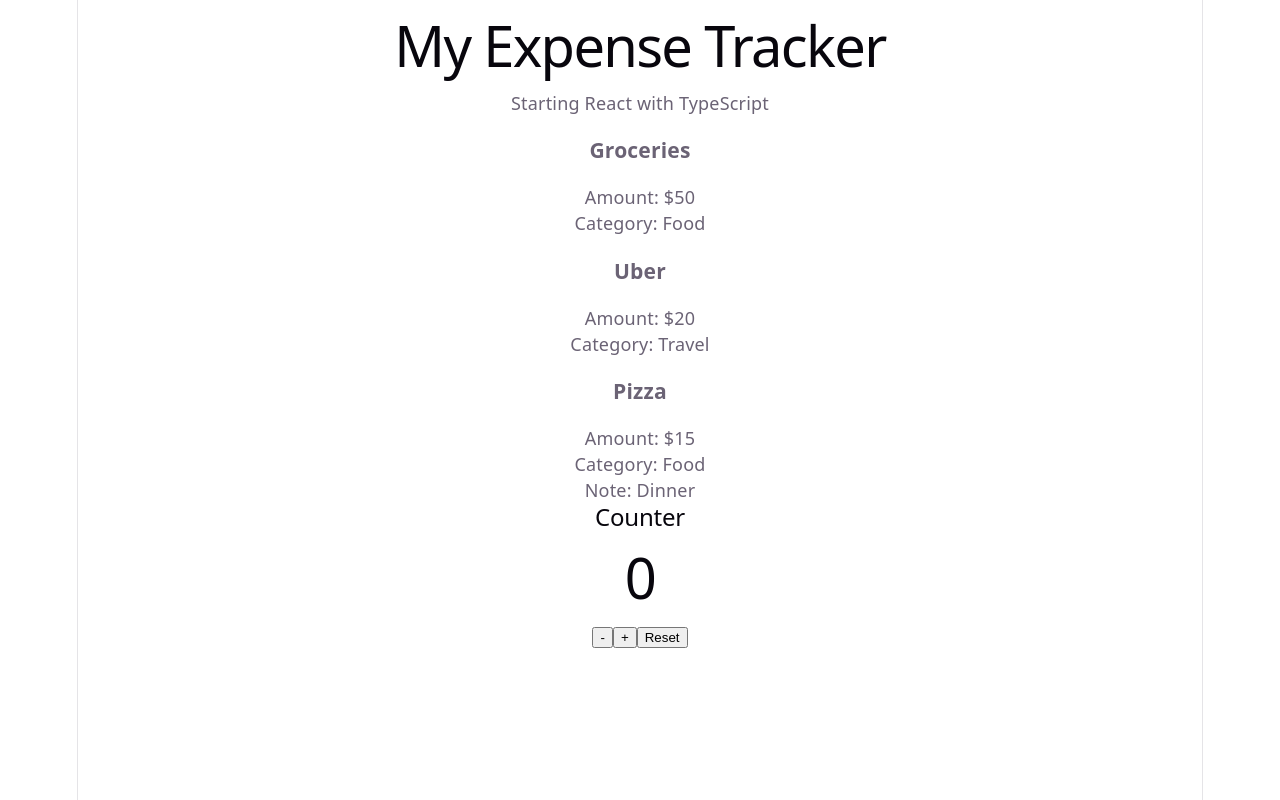
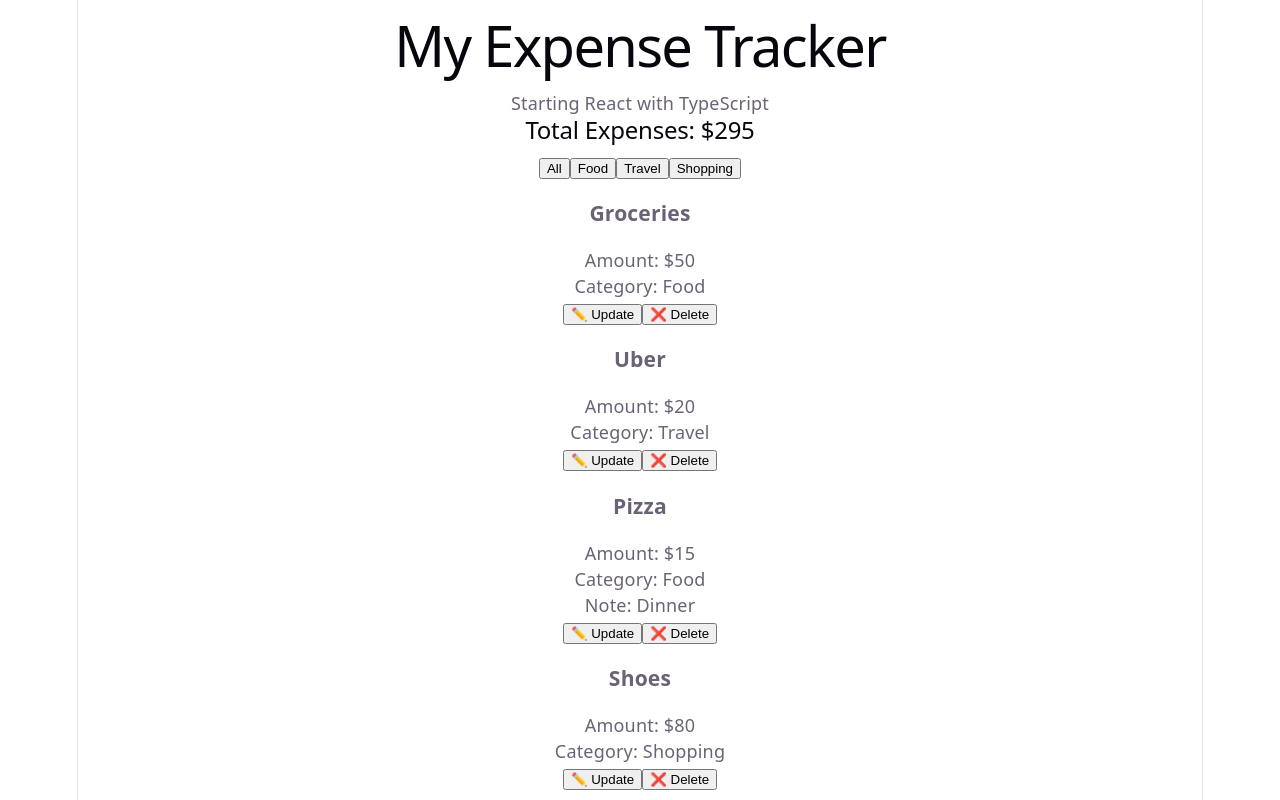
Before and after one commit to SohanKotha/learning-journey, a React (Vite) app in the folder react-basics/: page / in a window 1280 px wide. Shown: the top 800 px of the page. Built offline with nearby package versions, Linux system fonts and the light colour scheme.

Commit message:
lesson 10 lists filters and expense updates

```diff
--- a/react-basics/src/App.tsx
+++ b/react-basics/src/App.tsx
@@ -1,20 +1,118 @@
+
+import { useState } from "react";
+import type { Expense } from "./type";
 
 import Header from "./components/Header";
 import ExpenseCard from "./components/ExpenseCard";
 import Counter from "./components/Counter";
 
 function App() {
+
+    // keeping expenses in state
+    const [expenses, setExpenses] = useState<Expense[]>([
+        { id: 1, title: "Groceries", amount: 50, category: "Food" },
+        { id: 2, title: "Uber", amount: 20, category: "Travel" },
+        { id: 3, title: "Pizza", amount: 15, category: "Food", note: "Dinner" },
+        { id: 4, title: "Shoes", amount: 80, category: "Shopping" },
+        { id: 5, title: "Bus Ticket", amount: 10, category: "Travel" },
+        { id: 6, title: "Jacket", amount: 120, category: "Shopping" }
+    ]);
+
+    // selected category
+    const [selectedCategory, setSelectedCategory] = useState("All");
+
+    // deleting an expense
+    const deleteExpense = (id: number) => {
+        setExpenses((current) =>
+            current.filter((e) => e.id !== id)
+        );
+    };
+
+    // updating an expense
+    const updateExpense = (id: number) => {
+
+        const expense = expenses.find((e) => e.id === id);
+
+        if (!expense) return;
+
+        const newTitle = prompt("Enter expense name:", expense.title);
+
+        if (newTitle === null || newTitle.trim() === "") return;
+
+        const amountInput = prompt("Enter amount:", String(expense.amount));
+
+        if (amountInput === null) return;
+
+        const newAmount = Number(amountInput);
+
+        if (amountInput.trim() === "" || !Number.isFinite(newAmount) || newAmount < 0) {
+            alert("Please enter a valid amount");
+            return;
+        }
+
+        setExpenses((current) =>
+            current.map((e) =>
+                e.id === id
+                    ? { ...e, title: newTitle.trim(), amount: newAmount }
+                    : e
+            )
+        );
+    };
+
+    // total of all expenses
+    const total = expenses.reduce((sum, e) => sum + e.amount, 0);
+
+    // filtering based on category
+    const filteredExpenses = selectedCategory === "All"
+        ? expenses
+        : expenses.filter((e) => e.category === selectedCategory);
+
     return (
         <div>
             <Header title="My Expense Tracker" />
 
             <p>Starting React with TypeScript</p>
 
-            <ExpenseCard title="Groceries" amount={50} category="Food" />
+            <h2>Total Expenses: ${total}</h2>
 
-            <ExpenseCard title="Uber" amount={20} category="Travel" />
+            <div>
+                <button onClick={() => setSelectedCategory("All")}>
+                    All
+                </button>
 
-            <ExpenseCard title="Pizza" amount={15} category="Food" note="Dinner" />
+                <button onClick={() => setSelectedCategory("Food")}>
+                    Food
+                </button>
+
+                <button onClick={() => setSelectedCategory("Travel")}>
+                    Travel
+                </button>
+
+                <button onClick={() => setSelectedCategory("Shopping")}>
+                    Shopping
+                </button>
+            </div>
+
+            {filteredExpenses.length === 0 ? (
+                <p>
+                    {expenses.length === 0
+                        ? "No expenses yet"
+                        : "No expenses in this category"}
+                </p>
+            ) : (
+                filteredExpenses.map((e) => (
+                    <ExpenseCard
+                        key={e.id}
+                        id={e.id}
+                        title={e.title}
+                        amount={e.amount}
+                        category={e.category}
+                        note={e.note}
+                        onUpdate={updateExpense}
+                        onDelete={deleteExpense}
+                    />
+                ))
+            )}
 
             <Counter />
         </div>
--- a/react-basics/src/components/ExpenseCard.tsx
+++ b/react-basics/src/components/ExpenseCard.tsx
@@ -1,20 +1,42 @@
-
- // trying props with expense card
-
 interface ExpenseCardProps {
+    id: number;
     title: string;
     amount: number;
     category: string;
     note?: string;
+    onDelete: (id: number) => void;
+    onUpdate: (id: number) => void;
 }
 
-function ExpenseCard({ title, amount, category, note }: ExpenseCardProps) {
+function ExpenseCard({
+    id,
+    title,
+    amount,
+    category,
+    note,
+    onDelete,
+    onUpdate
+}: ExpenseCardProps) {
+
     return (
-        <div>
+        <div className={amount > 100 ? "high-expense" : ""}>
+
             <h3>{title}</h3>
+
             <p>Amount: ${amount}</p>
+
             <p>Category: {category}</p>
+
             {note && <p>Note: {note}</p>}
+
+            <button onClick={() => onUpdate(id)}>
+                ✏️ Update
+            </button>
+
+            <button onClick={() => onDelete(id)}>
+                ❌ Delete
+            </button>
+
         </div>
     );
 }
--- a/react-basics/src/index.css
+++ b/react-basics/src/index.css
@@ -109,3 +109,12 @@ code {
   padding: 4px 8px;
   background: var(--code-bg);
 }
+
+/* expenses above 100 */
+.high-expense {
+    background-color: #fff3e0;
+    border: 1px solid #ffb74d;
+    padding: 12px;
+    border-radius: 8px;
+    margin: 10px 0;
+}
--- /dev/null
+++ b/react-basics/src/type.ts
@@ -0,0 +1,9 @@
+// expense details
+
+export interface Expense {
+    id: number;
+    title: string;
+    amount: number;
+    category: string;
+    note?: string;
+}
```
